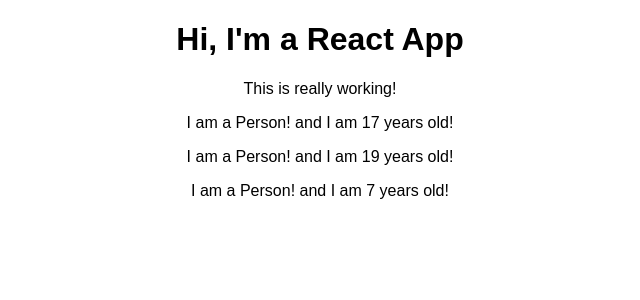
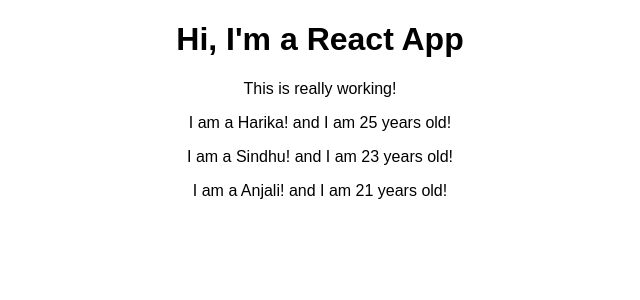
Before and after one commit to HarikaPenukonda/React_Demo, a React (Create React App) app in the folder react_demo/: page / in a window 1280 px wide. Shown: the top 300 px of the page, without its empty margins (320-960 px from the left). Built offline with nearby package versions, Linux system fonts and the light colour scheme.

Commit message:
working with props

```diff
--- a/react_demo/src/App.js
+++ b/react_demo/src/App.js
@@ -8,9 +8,9 @@
       <div className="App">
         <h1>Hi, I'm a React App</h1>
         <p>This is really working!</p>
-        <Person/>
-        <Person/>
-        <Person/>
+        <Person name="Harika" age="25"/>
+        <Person name="Sindhu" age="23"/>
+        <Person name="Anjali" age="21"/>
 
 
       </div>
--- a/react_demo/src/Person/Person.js
+++ b/react_demo/src/Person/Person.js
@@ -1,7 +1,7 @@
 import React from 'react'
 
-const person = () =>{
-    return <p>I am a Person! and I am {Math.floor(Math.random()*20)} years old!</p>
+const person = (props) =>{
+return <p>I am a {props.name}! and I am {props.age} years old!</p>
 };
 
 export default person;
```
